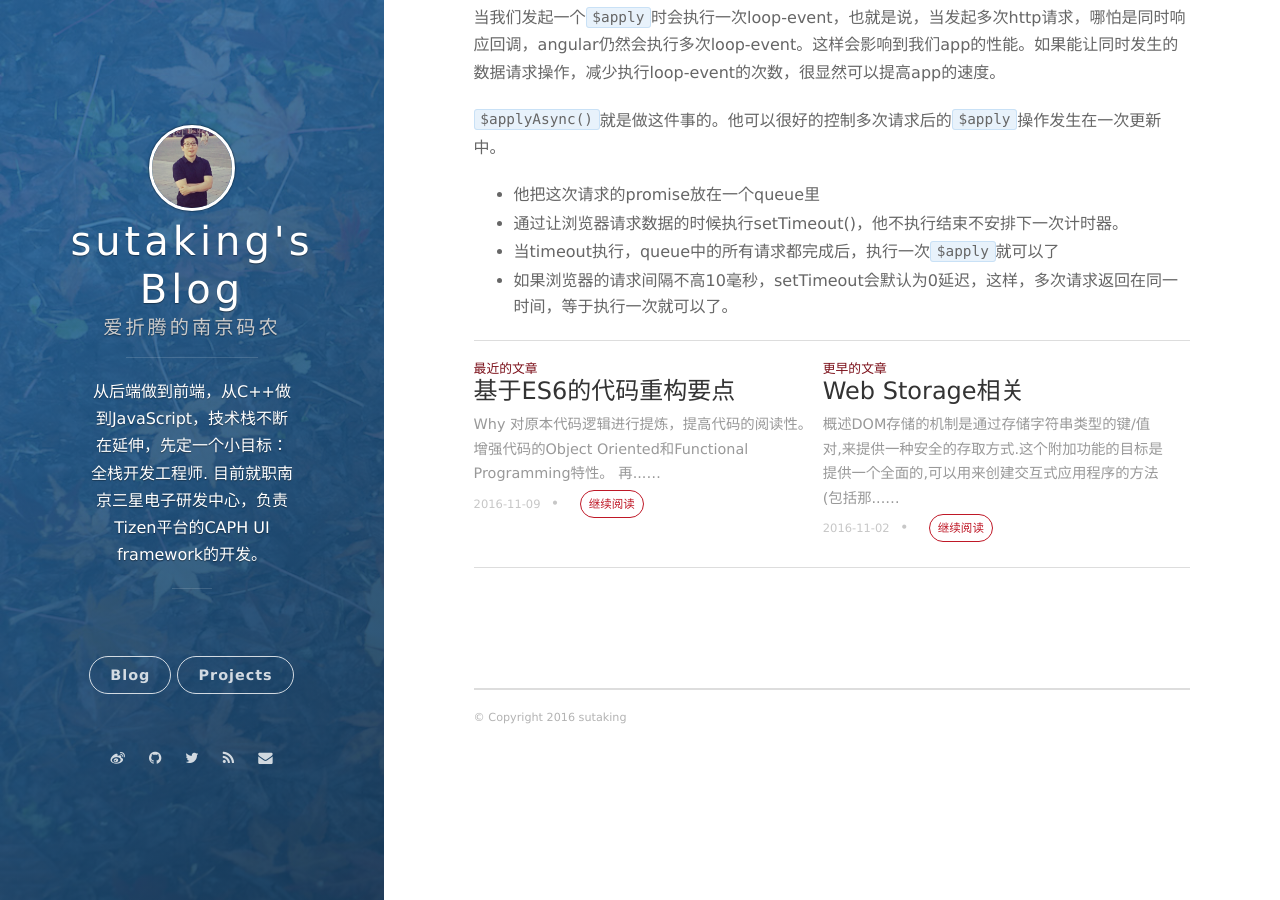
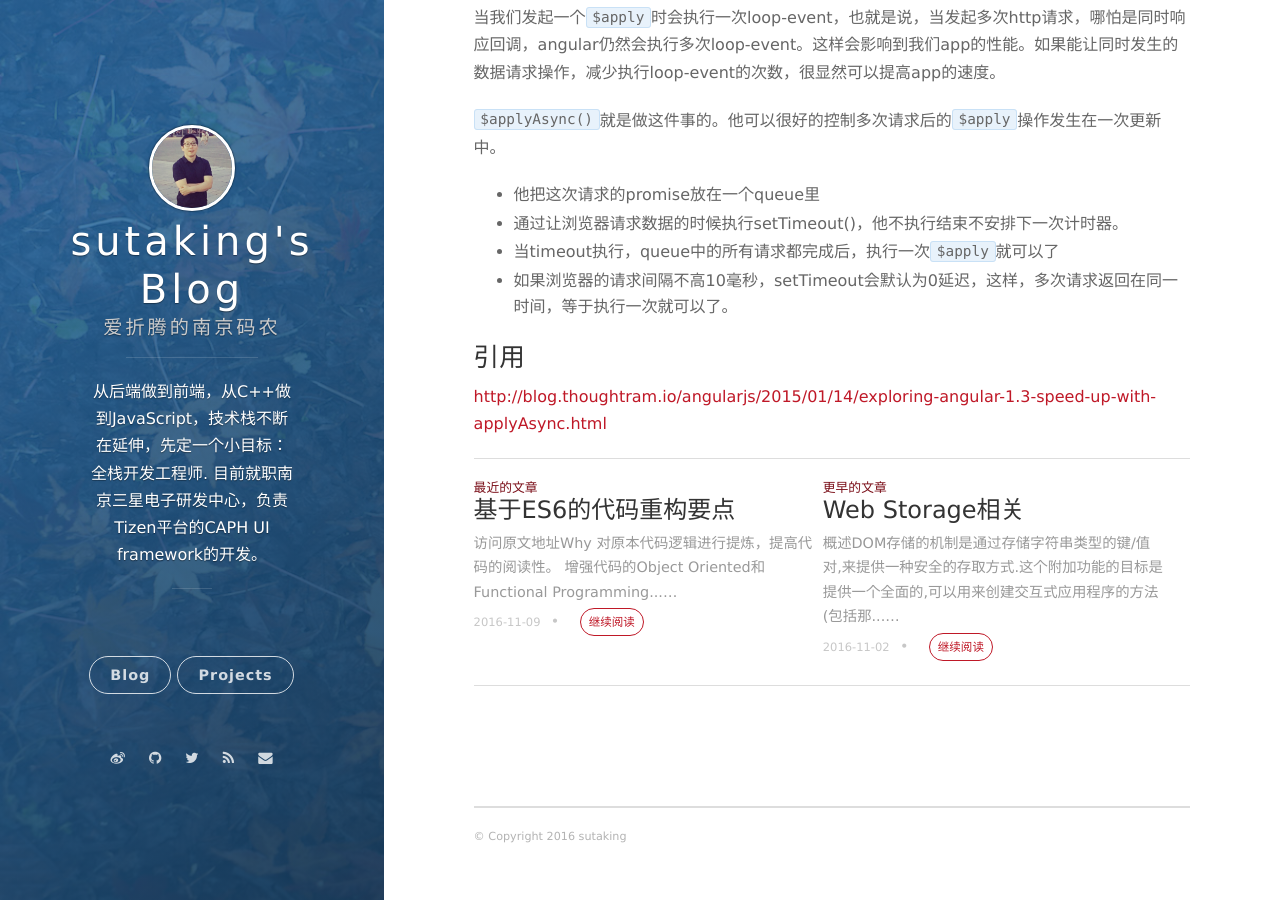
Before and after one commit to sutaking/sutaking.github.io, a Jekyll site: the page built from _posts/2016-11-03-applyAsync.md, in a window 1280 px wide and 900 px high, scrolled down 937 px. Built offline with Jekyll 4.4.1, drawn with Linux system fonts in a browser that asks for light colours; nearby versions of some CDN libraries; comment, search, counter and statistics services are not loaded.

Commit message:
update url

```diff
--- a/_posts/2016-11-03-applyAsync.md
+++ b/_posts/2016-11-03-applyAsync.md
@@ -6,7 +6,7 @@ date: 2016-11-03 09:32:24.000000000 +09:00
 
 ## 概述
 
-[引用原文地址](http://blog.thoughtram.io/angularjs/2015/01/14/exploring-angular-1.3-speed-up-with-applyAsync.html)
+[访问原文地址](http://njfeng.com/2016/11/applyAsync/)
 
 applyAsync是随着1.3发布的API，1.3的版本主要目的是在于提高angular的整体性能。可以说这是一个高性能的接口。
 
@@ -40,3 +40,6 @@ angular为了实现双向绑定，做了一个`event loop`来自动管理和更
 - 通过让浏览器请求数据的时候执行setTimeout()，他不执行结束不安排下一次计时器。
 - 当timeout执行，queue中的所有请求都完成后，执行一次`$apply`就可以了
 - 如果浏览器的请求间隔不高10毫秒，setTimeout会默认为0延迟，这样，多次请求返回在同一时间，等于执行一次就可以了。
+
+### 引用
+[http://blog.thoughtram.io/angularjs/2015/01/14/exploring-angular-1.3-speed-up-with-applyAsync.html](http://blog.thoughtram.io/angularjs/2015/01/14/exploring-angular-1.3-speed-up-with-applyAsync.html)
--- a/_posts/2016-11-09-es6-refactor.md
+++ b/_posts/2016-11-09-es6-refactor.md
@@ -3,6 +3,8 @@ layout: post
 title: 基于ES6的代码重构要点
 date: 2016-11-09 19:52:24.000000000 +09:00
 ---
+
+[访问原文地址](http://njfeng.com/2016/11/es6-refactor/)
 
 ## Why
 
```
